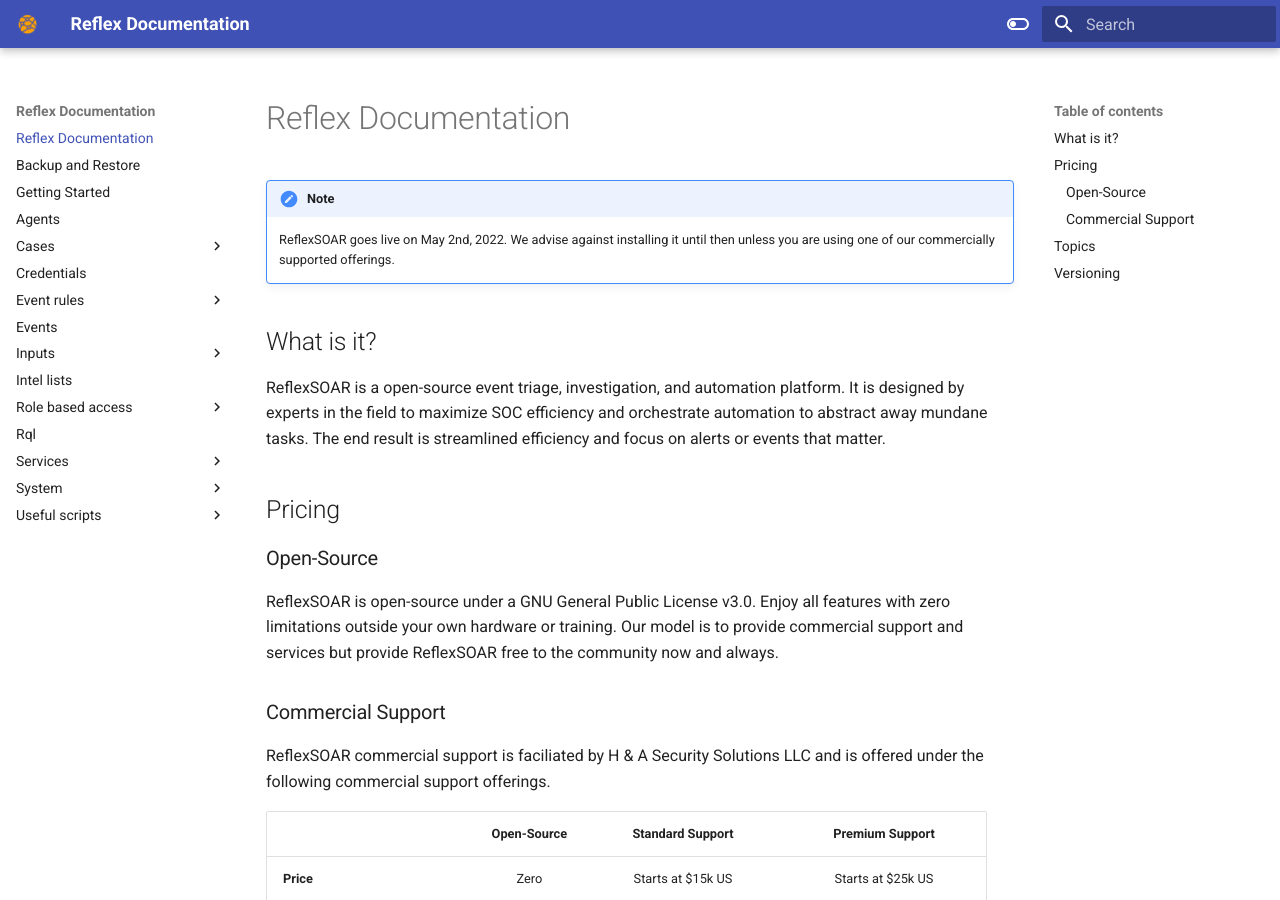
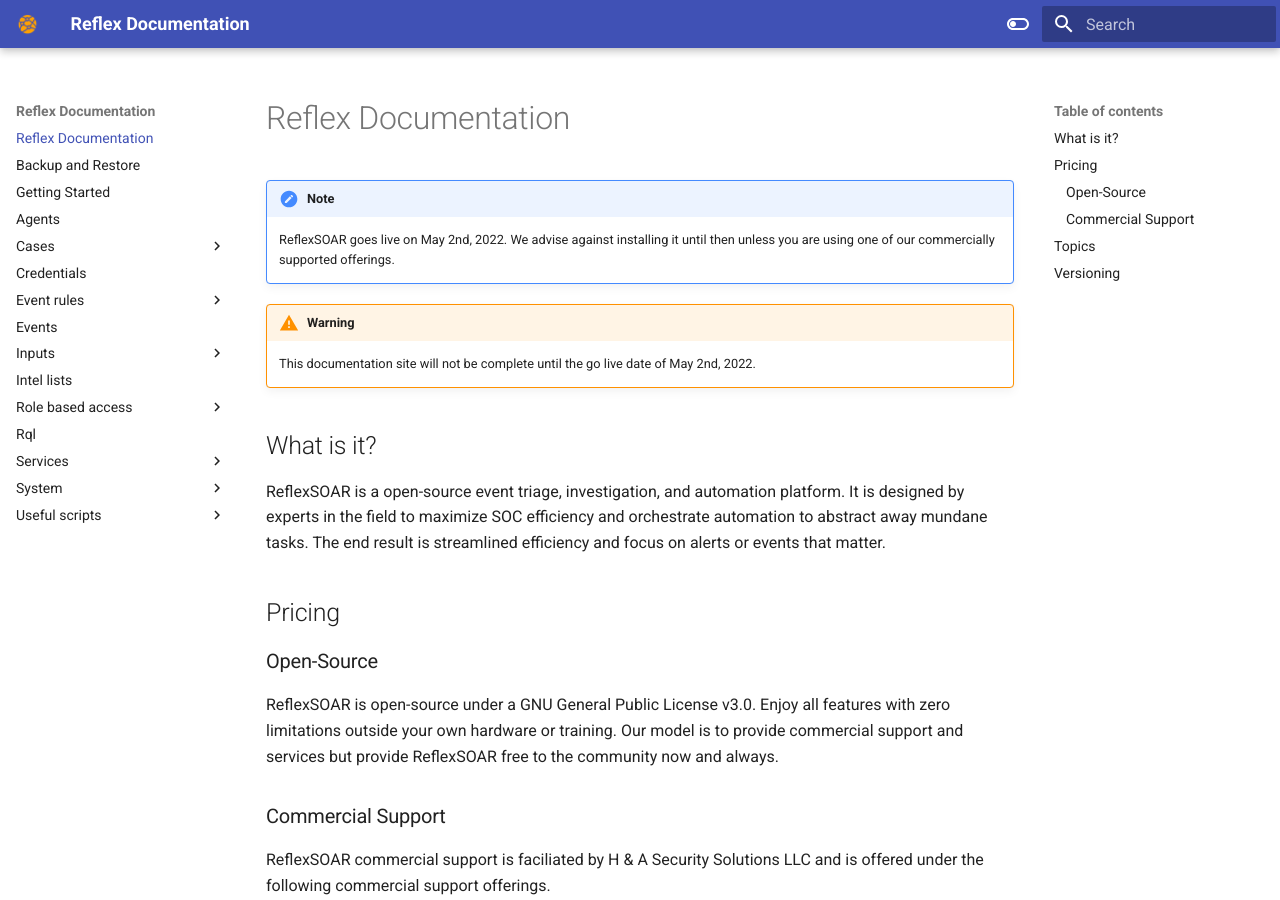
Before and after one commit to reflexsoar/reflex-docs, an MkDocs documentation site: the page built from docs/index.md, in a window 1280 px wide and 900 px high. Built offline with MkDocs 1.6.1 and Material for MkDocs 9.7.7, drawn with Linux system fonts in a browser that asks for light colours.

Commit message:
Update index.md

```diff
--- a/docs/index.md
+++ b/docs/index.md
@@ -1,6 +1,9 @@
 # Reflex Documentation
 !!! note
     ReflexSOAR goes live on May 2nd, 2022. We advise against installing it until then unless you are using one of our commercially supported offerings.
+
+!!! warning
+    This documentation site will not be complete until the go live date of May 2nd, 2022.
 
 ## What is it?
 ReflexSOAR is a open-source event triage, investigation, and automation platform. It is designed by experts in the field to maximize SOC efficiency and orchestrate automation to abstract away mundane tasks. The end result is streamlined efficiency and focus on alerts or events that matter.
```
